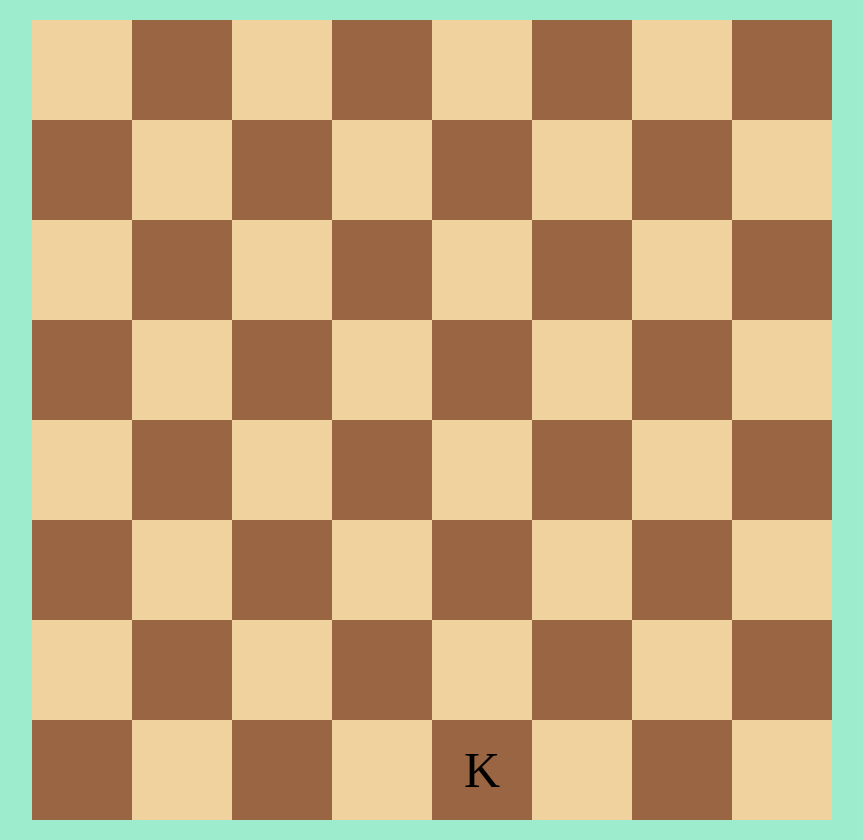
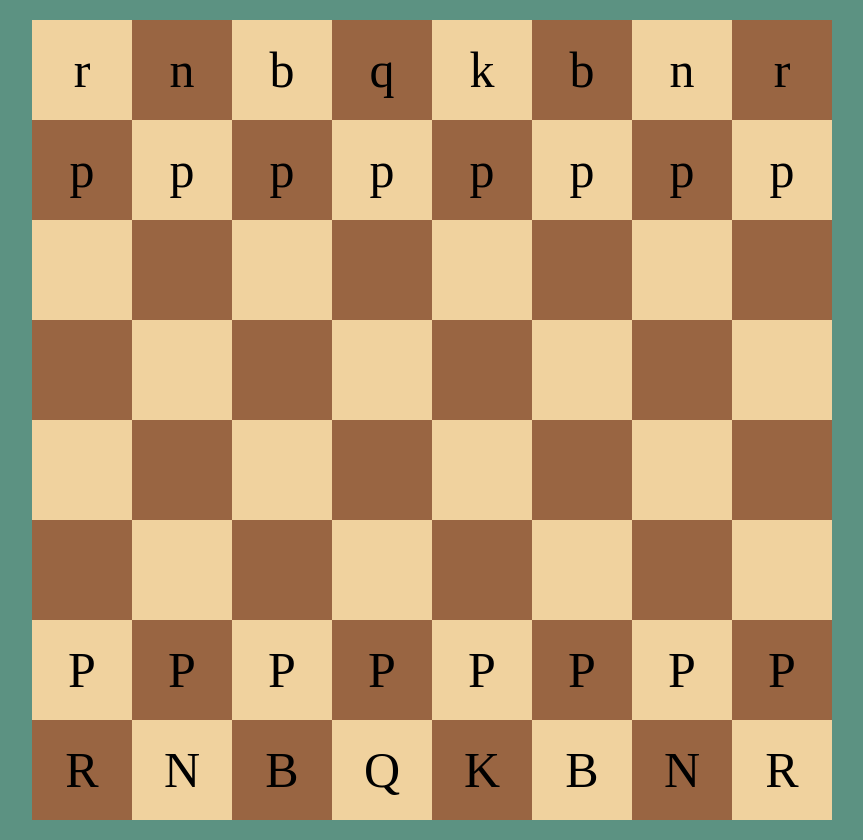
Before and after one commit to Pawel-Matuszak/chess-js, a website built with webpack: page src/index.html in a window 1280 px wide. Shown: the whole page, without its empty margins (208-1071 px from the left). Built offline with nearby package versions, Linux system fonts and the light colour scheme.

Commit message:
reading fen

```diff
--- a/src/board.js
+++ b/src/components/board.js
@@ -1,3 +1,5 @@
+import Piece from "./piece";
+
 class Board{
   constructor(){
     this.board = [];
@@ -28,19 +30,41 @@ class Board{
     }
 
     document.body.appendChild(this.boardDiv);
-    console.log(this.board);
   }
 
   drawBoard(){
     this.board.forEach(arr=>{
       arr.forEach(e=>{
-        if(e){
+        if(e!=="-" && e){
           e.pieceDiv.style.left = e.pos.x*100 + "px";
           e.pieceDiv.style.top = e.pos.y*100 + "px";
           this.boardDiv.appendChild(e.pieceDiv);
         }
       })
     })
+    console.log(this.board);
+  }
+
+  readFEN(fenStr){
+    let fenArray = fenStr.split("/");
+    this.board = [];
+
+    for (let i = 0; i <= 7; i++) {
+      this.board.push([]);
+
+      for (let j = 0; j <= 7; j++) {
+        if(fenArray[i][0] > 0 && fenArray[i][0] < 9){
+          this.board[i].push("-");
+        }else{
+          let newPiece = new Piece(fenArray[i][j], j, i, (fenArray[i][j].toLowerCase()==fenArray[i][j]) ? false : true);
+
+          newPiece.createPiece(this);
+          console.log(newPiece.pieceDiv);
+          this.board[i][j] = newPiece;
+        }
+      }
+    }
+    this.drawBoard();
   }
 }
 
--- a/src/piece.js
+++ b/src/components/piece.js
@@ -17,7 +17,7 @@ class Piece{
     let className = (this.type) ? " "+this.type : "";
 
     //preparing type to be compatible with FEN string
-    this.type = (this.isWhite) ? this.type.toUpperCase() : this.type;
+    // this.type = (this.isWhite) ? this.type.toUpperCase() : this.type;
 
     this.pieceDiv.setAttribute("class", "piece" + className);
     this.pieceDiv.innerHTML = this.type;
@@ -57,12 +57,11 @@ class Piece{
     this.pieceDiv.addEventListener("mousedown", mousedown)
 
     board.board[this.pos.y][this.pos.x] = this;
-    board.drawBoard();
   }
 
   //changes position on the screen
   move(posX, posY, board){
-    board.board[this.pos.y][this.pos.x] = "";
+    board.board[this.pos.y][this.pos.x] = "-";
     this.pos = {
       x: (posX>7) ? 7 : (posX<0) ? 0 : posX,
       y: (posY>7) ? 7 : (posY<0) ? 0 : posY
--- a/src/index.js
+++ b/src/index.js
@@ -1,9 +1,11 @@
-import Board from "./board.js"
-import Piece from "./piece.js";
+import Board from "./components/board.js"
+import Piece from "./components/piece.js";
 import "./style.css"
 
 const board = new Board();
 board.createBoard();
 
-const wk = new Piece("k", 4, 7, true)
-wk.createPiece(board);
+// const wk = new Piece("K", 4, 7, true)
+// wk.createPiece(board);
+
+board.readFEN("rnbqkbnr/pppppppp/8/8/8/8/PPPPPPPP/RNBQKBNR")
--- a/src/style.css
+++ b/src/style.css
@@ -5,14 +5,14 @@
 }
 
 body{
-  background: rgb(156, 236, 205);
+  background: rgb(92, 146, 130);
 }
 
 .board{
   position: relative;
   width: fit-content;
   margin: 20px auto;
-  /* user-select: none; */
+  user-select: none;
 }
 
 .row{
```
Also changed, not shown: Screenshot (302).png (added).
